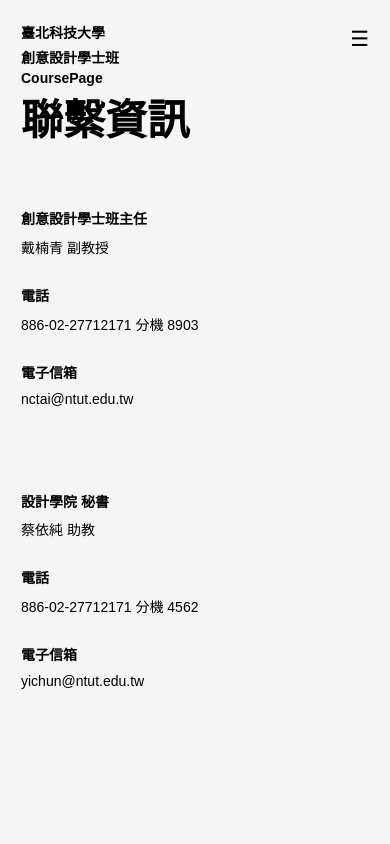
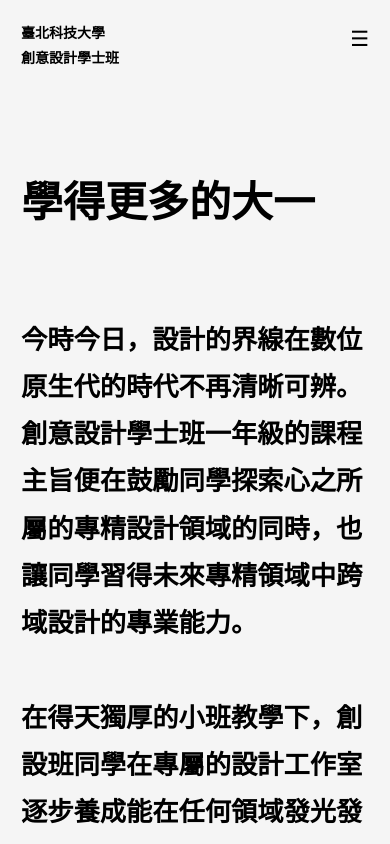
Before and after one commit to yaya75315/creative-design-web, a React (Create React App) app in the folder create-design/: page /CoursePage in a window 390 px wide. Built offline with nearby package versions, Linux system fonts and the light colour scheme.

Commit message:
add coursePage & KnowUsPage

```diff
--- a/create-design/src/public/NavBar.css
+++ b/create-design/src/public/NavBar.css
@@ -1,6 +1,6 @@
 .nav {
     width: 60%;
-    background-color: #eee;
+    background-color: rgb(255, 255, 255);
     margin: 0;
     position: fixed;
     justify-content: space-between;
@@ -53,14 +53,14 @@
     display: none;
 }
 
-@media screen and (max-width: 594px){
+@media screen and (max-width: 682px){
     .nav{
         width: 100%;
+        background-color: #F5F5F5;
+    }
+    .nav ul li {
+        color: #000;
         background-color: transparent;
-    }
-
-    .nav ul li {
-        color: #fff;
     }
 }
 
@@ -82,6 +82,8 @@
 
     #burger:checked+.navContent {
         top: 0rem;
+        padding:0 12.25rem;
+
     }
 
 
--- /dev/null
+++ b/create-design/src/public/SidePage.css
@@ -0,0 +1,17 @@
+.sidePageContent{
+    padding-top: 5rem;
+}
+
+.mainPageArticle img{
+    padding: 3rem 0;
+    width: 100%;
+}
+
+.mainPageArticle a{
+text-align: left;
+padding-left: 0;
+}
+
+.courseMap{
+    padding: 1.5rem 0;
+}
--- a/create-design/src/public/common.css
+++ b/create-design/src/public/common.css
@@ -77,7 +77,7 @@
     margin-top: 3rem;
     width: 100%;
     font-weight: 700;
-    text-align: center;
+    text-align: center !important;
     padding: 2rem;
     border: 3px solid var(--black);
     box-sizing: border-box;
--- a/create-design/src/public/homePage.css
+++ b/create-design/src/public/homePage.css
@@ -10,7 +10,6 @@
     background-color: rgb(255, 255, 255, .7);
     overflow: auto;
     height: 100vh;
-    position: relative;
     -ms-overflow-style: none;
     /* IE and Edge */
     scrollbar-width: none;
@@ -29,10 +28,10 @@
 }
 
 .insideContent {
-    padding: 6.2rem 6rem 0 6rem;
+    padding:6.2rem 6rem 0 6rem;
 }
 
-@media (max-width: 576px) {
+@media (max-width: 682px) {
     .videoContainer {
         position: absolute;
         z-index: -1;
@@ -47,12 +46,12 @@
     }
 
     .insideContent {
-        padding: 5rem 1.5rem 0 1.5rem;
+        padding: 7rem 1.5rem 0 1.5rem;
     }
 }
 
 @media screen and (max-width: 1068px) {
     .insideContent {
-        padding: 5rem 1.5rem 0 1.5rem;
+        padding: 7rem 1.5rem 0 1.5rem;
     }
 }
--- a/create-design/src/viewpages/CoursePage.js
+++ b/create-design/src/viewpages/CoursePage.js
@@ -1,9 +1,32 @@
 import React from 'react'
+import exhibition from '../public/images/exhibition.JPG';
+import coursemap from '../public/images/coursemap.png'
+import { Link } from 'react-router-dom';
+import '../public/SidePage.css'
 
 const CoursePage = () => {
     return (
-        <div>
-            <h1>CoursePage</h1>
+        <div className="sidePageContent">
+            <div className="mainPageArticle">
+                <h2>學得更多的大一</h2>
+                <p>今時今日，設計的界線在數位原生代的時代不再清晰可辨。創意設計學士班一年級的課程主旨便在鼓勵同學探索心之所屬的專精設計領域的同時，也讓同學習得未來專精領域中跨域設計的專業能力。
+<br />
+                    <br />
+在得天獨厚的小班教學下，創設班同學在專屬的設計工作室逐步養成能在任何領域發光發熱的設計人才。基礎課程架構以基本設計的主軸展開，設計課以小組方式上課，在被所熱愛的設計填滿的大學生活中，透過不同的設計題，一次又一次的評圖與班展，了解如何作設計與說設計，呈現各種學到的，與體會出的設計能力。</p>
+
+                <img src={exhibition} alt="" />
+
+                <p>創設大一課程以設計課為核心串連不同的實作技術課。設計圖學循序教授設計的圖像語言，讓同學能以手繪、電繪，與數位製造的能力來描述設計與實現設計。數位設計原理、程式設計入門，與多媒體創意設計則逐步培養學生程式語言能力，與以程式製作互動裝置與開發行動應用程式的能力，讓實體設計能透過程式控制的機電整合設計，與智慧手機應用程式的連結而將設計的影響範圍無限延伸。
+<br />
+                    <br />
+在養成新世代以程式語言做設計的同時，試作技術與設計實作兩門課程則承襲北科設計學院的傳統，以扎實的木工與精工訓練讓同學在數位創新與手作傳統間平行並進，更為二年級分流後的專業領域奠定穩固基礎。</p>
+                <img src={exhibition} alt="" />
+                <div className="courseMap">
+                    <h1>課程地圖</h1>
+                    <img src={coursemap} alt="" />
+                </div>
+                <Link to="/TeacherPage" className="nextPage">師資介紹</Link>
+            </div>
         </div>
     )
 }
--- a/create-design/src/viewpages/KnowUsPage.js
+++ b/create-design/src/viewpages/KnowUsPage.js
@@ -1,9 +1,42 @@
 import React from 'react'
+import '../public/SidePage.css'
+import exhibition from '../public/images/exhibition.JPG';
+import { Link } from 'react-router-dom';
+import '../public/common.css'
 
 const KnowUsPage = () => {
+    console.log("Know Us");
     return (
-        <div>
-            <h1>KnowUsPage</h1>
+        <div className="sidePageContent">
+            <div className="mainPageArticle">
+                <h2>我們的視野</h2>
+                <p>科技日新月異，生活型態隨之時時改變，所支應之設計也隨時變化。臺北科技大學工業設計系與建築系創建於日治時期，其後逐步建立系與所，並於千禧年初成立設計學院，之後於 2009 年與 2013 年分別成立互動所與互動設計系，而成一完整的設計學院。<br />
+                    <br />
+                互動系的成立讓臺北科技大學設計學院能將傳統三大設計領域的建築、工設，與平面設計能因應數位科技的發展，以人機互動，以人為本的設計思維下發展出連結不同尺度的跨域設計，並讓我們的學生能閱讀出以指數速度發展的數位運算與通訊科技下所衍生出的新的人、社群，甚或人與環境的新的行為與社群模式，與這些新的模式所需要的新設計。
+                <br />
+                    <br />
+                讓學生能在自己喜歡的尺度中，如大尺度的都市與建築、中尺度的室內空間、小尺度的產品，與無尺度的數位介面，發揮設計的才能。</p>
+
+                <img src={exhibition} alt="" />
+
+                <h2>讓設計專業學得更好</h2>
+                <p>智慧空間、參數化設計、互動展場、物聯網、實體互動介面、擴增實境、虛實整合互動遊戲等皆是現今設計產業的新興跨域應用。<br />
+                    <br />
+                創設班一年級的跨域學習貴精不貴廣，然而所學之設計思考、材料塑形、二維圖說、三維建模、數位製造、機電整合，程式開發等能力皆能在分流後的三系五組的專業領域中讓專業學習能更跨域，也能更專業。</p>
+
+                <img src={exhibition} alt="" />
+                <p>而創設班最大的特色也在於讓同學透過多元的設計學習，讓自己在設計中找尋最喜歡的設計專業。
+                同學不需立刻決定分流的選項，而能在多方探索後於大一下期中後做最後的分流決定，並在完成所選之三系五組的三年學習後取得建築、工業設計，或互動設計系的畢業證書。</p>
+                <img src={exhibition} alt="" />
+
+
+                <a href="https://ixd.ntut.edu.tw/" className="externalLinks">互動設計系系網</a>
+                <a href="https://wwwid.ntut.edu.tw/" className="externalLinks">工業設計系系網</a>
+                <a href="https://arch1.ntut.edu.tw/" className="externalLinks">建築系系網</a>
+
+
+                <Link to="/CoursePage" className="nextPage">課程介紹</Link>
+            </div>
         </div>
     )
 }
```
Also changed, not shown: create-design/src/public/images/coursemap.png (added), 1 other file (tests, documents, lock files or other folders).
